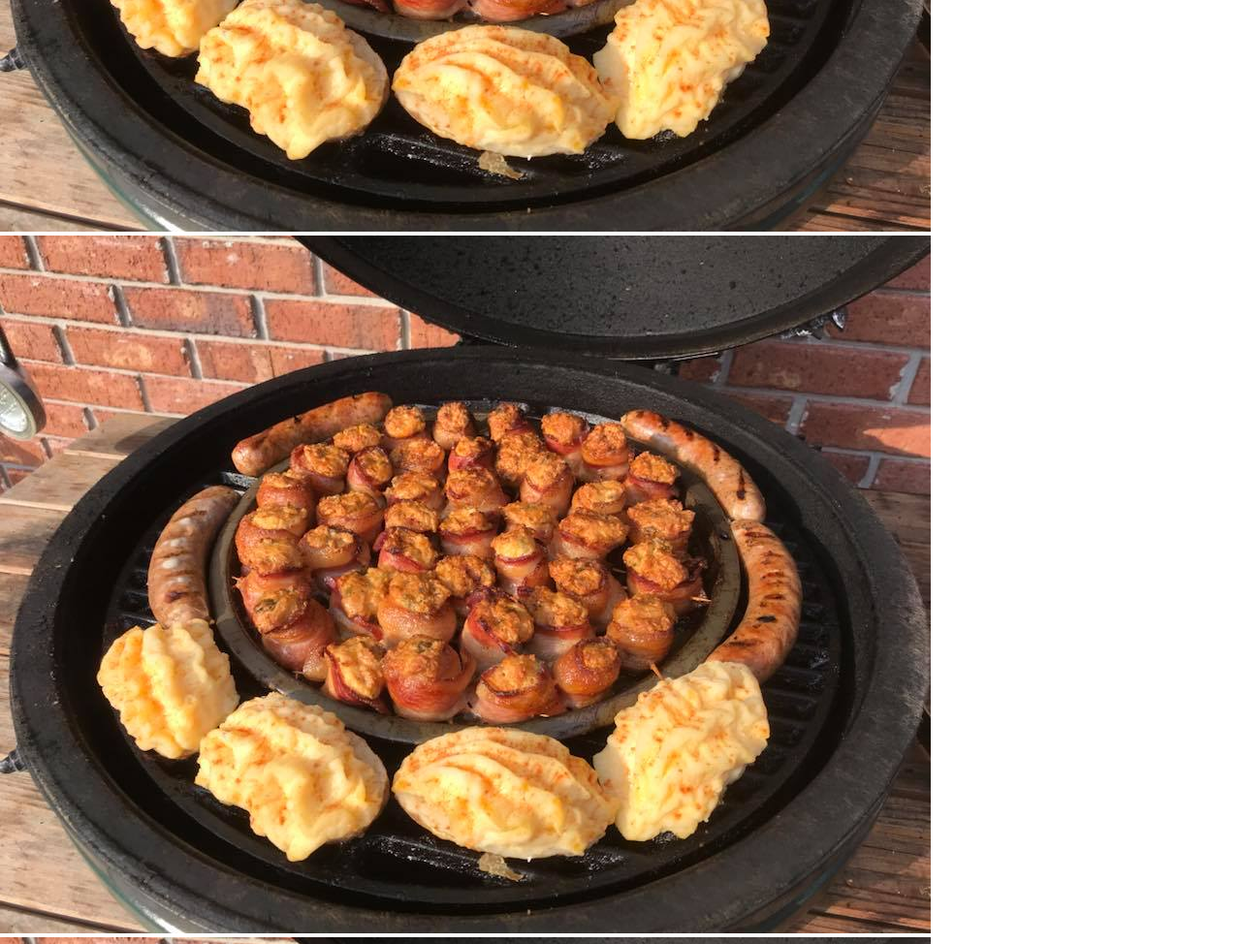
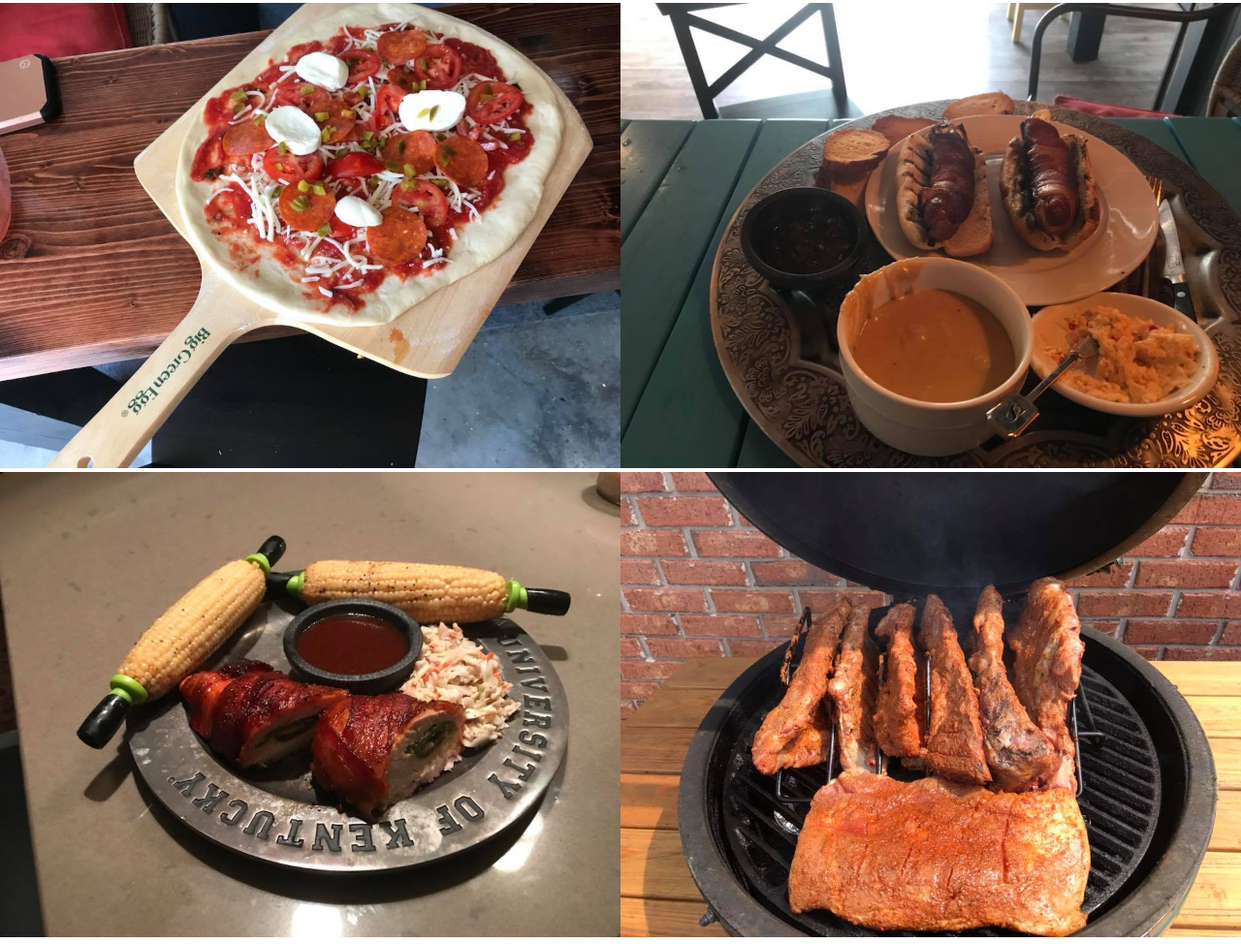
Before and after one commit to benjamin-summers/Oh-Carl-site-static, a plain HTML site: page index.html in a window 1280 px wide. Shown: the part 1373-2347 px from the top of the page at 97% size. Drawn offline with Linux system fonts and the light colour scheme.

Commit message:
added images for grid

```diff
--- a/assets/css/main.scss
+++ b/assets/css/main.scss
@@ -99,9 +99,56 @@ section.home-content {
 
 }
 
-section.home-section-grid {
+section.home-image-grid {
   width: 100%;
+  height: 400px;
   display: grid;
   grid-template-columns: 1fr 1fr;
   grid-template-rows: auto;
+  grid-row-gap: 0;
+  grid-template-areas: "div1 div2"
+                       "div3 div4"
+                        "div5 div6";
+
+  div.img-one {
+    img {
+      width: 100%;
+    }
+    grid-area: div1;
+  }
+
+  div.img-two {
+    img {
+      width: 100%;
+    }
+    grid-area: div2;
+  }
+
+  div.img-three {
+    img {
+      width: 100%;
+    }
+    grid-area: div3;
+  }
+
+  div.img-four {
+    img {
+      width: 100%;
+    }
+    grid-area: div4;
+  }
+
+  div.img-five {
+    img {
+      width: 100%;
+    }
+    grid-area: div5;
+  }
+
+  div.img-six {
+    img {
+      width: 100%;
+    }
+    grid-area: div6;
+  }
 }
--- a/index.html
+++ b/index.html
@@ -52,19 +52,19 @@
         <img src="assets/img/img1.jpg">
     </div>
     <div class="img-two">
-        <img src="assets/img/img1.jpg">
+        <img src="assets/img/overtopchili.jpg">
     </div>
     <div class="img-three">
-        <img src="assets/img/img1.jpg">
+        <img src="assets/img/hmpizza.jpg">
     </div>
     <div class="img-four">
-        <img src="assets/img/img1.jpg">
+        <img src="assets/img/beercheeseandbrats.jpg">
     </div>
-    <div class="image-five">
-        <img src="assets/img/img1.jpg">
+    <div class="img-five">
+        <img src="assets/img/armidilloeggs.jpg">
     </div>
-    <div class="image-six">
-
+    <div class="img-six">
+        <img src="assets/img/alotofmeat.jpg">
     </div>
 </section>
 </body>
```
Also changed, not shown: assets/css/main.css, assets/img/alotofmeat.jpg (added), assets/img/armidilloeggs.jpg (added), assets/img/beercheeseandbrats.jpg (added), assets/img/hmpizza.jpg (added), assets/img/overtopchili.jpg (added), 1 other file.
